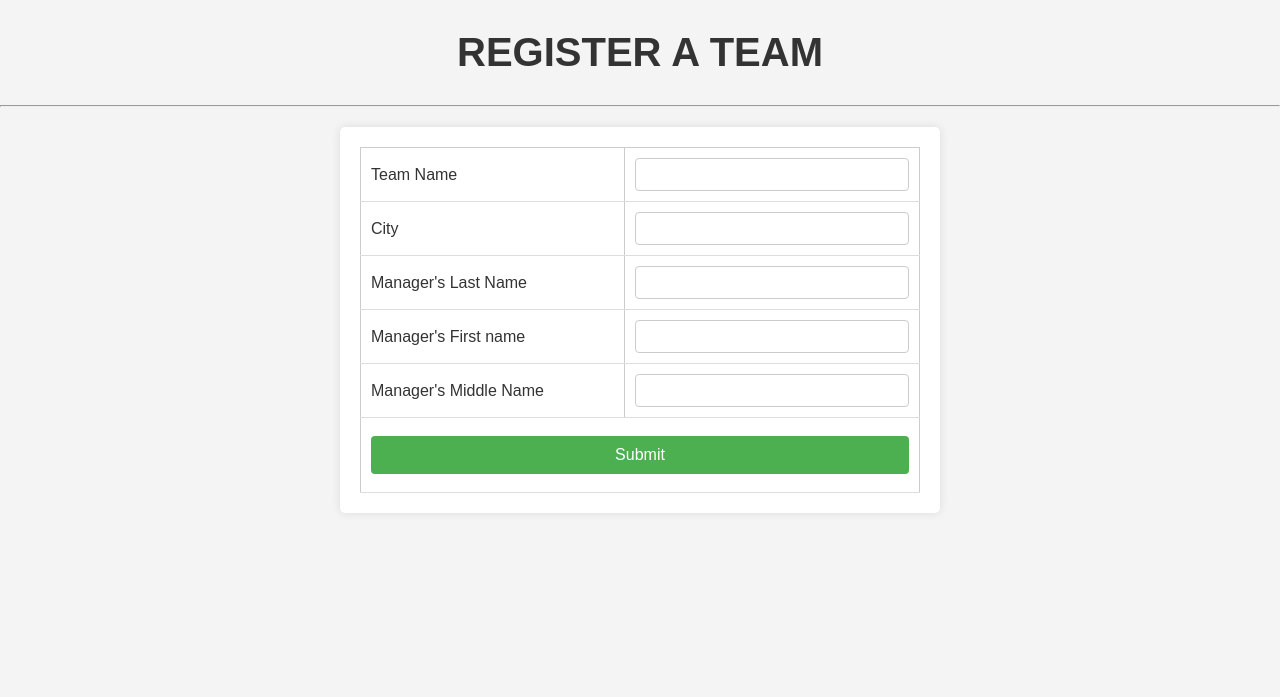
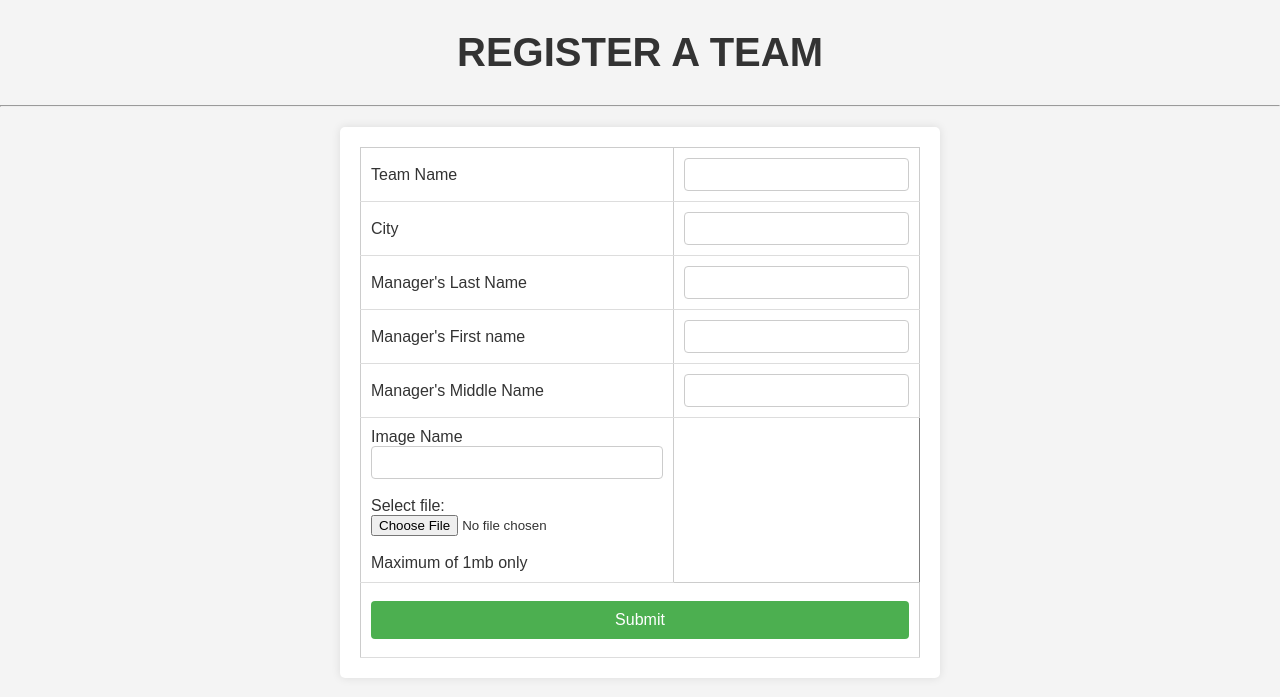
Before and after one commit to Kentoyha/IYSL-BAGO, a PHP site: page /Insert_team.php in a window 1280 px wide. Shown: the part 58-755 px from the top of the page. Run offline with PHP 8.4, Linux system fonts and the light colour scheme.

Commit message:
wlaa pa human

```diff
--- a/htdocs/Games.php
+++ b/htdocs/Games.php
@@ -33,7 +33,7 @@ include("db_connect.php");
             <th>Home score</th>
             <th>Away score</th>
             <th>Winner</th>
-            <th>Action</th>
+
         </tr>
         <?php
 
@@ -81,8 +81,6 @@ include("db_connect.php");
             echo "<td>Draw</td>";
         }
 
-        echo "<td> <a class='actdelete' href='Games.php?action=delete&Game_id={$result['Game_id']}'>Delete</a>" . "</td>";
-        echo "</tr>";
     }
 
     ?>
--- a/htdocs/Insert_team.php
+++ b/htdocs/Insert_team.php
@@ -38,13 +38,62 @@ include("db_connect.php");
                 <td> Manager's Middle Name </td>
                 <td> <input type="text" name="Manager_middlename" > </td>
             </tr>
+            <tr>
+            <td>
+            <form method="post" enctype="multipart/form-data">
+             <label for="caption">Image Name</label><br>
+            <input type="text" name="caption"><br><br>
+            <label for="upload">Select file: </label><br>
+            <input type="file" name="upload"><br><br>
+            <span>Maximum of 1mb only</span><br>
 
+             </tr>
+             </td>
             <tr>
                 <td colspan="2">
                     <button type="submit" name="Insert"> Submit</button>
                 </td>
             </tr>
     </form>
+    <?php
+    if(isset($_POST['Insert'])) {
+            echo "<pre>";
+                print_r($_FILES['upload']);
+            echo "</pre>";
+
+            // Declare variables for processing text-based data.
+            $caption = trim($_POST['caption']);
+
+
+            // Simplifying $_FILES['upload'] into a local variable
+            $filename = $_FILES['upload']['name'];
+            $filetype = $_FILES['upload']['type'];
+            $tmp_name = $_FILES['upload']['tmp_name'];
+            $filesize = $_FILES['upload']['size'];
+
+            // File validation and processing
+            $allowedFileTypes = ['image/jpeg', 'image/jpg', 'image/png']; // .jpg, .jpeg, .png
+            $maxFileSizeLimit = 1 * 1024 * 1024; // 1mb
+
+            if(!in_array($filetype, $allowedFileTypes)) {
+                echo "<script> alert('Uploaded file not in allowed list'); </script>";
+            }
+
+            if($filesize > $maxFileSizeLimit) {
+                echo "<script> alert('Uploaded file exceeds the allowed limit.'); </script>";
+            }
+
+            // Move the quarantined file to the folder
+            $upload_path = "uploads/" . basename($filename);
+
+            $sql = "INSERT INTO Teams (caption, filepath, filename) VALUES ('$caption', '$upload_path')";
+
+            if(mysqli_query($conn, $sql)) {
+                move_uploaded_file($tmp_name, $upload_path);
+                echo "<script> alert('File is uploaded with caption'); window.location='Insert_team.php'; </script>";
+            }
+        }
+    ?>
     <style>
         body {
             font-family: Arial, sans-serif;
```
